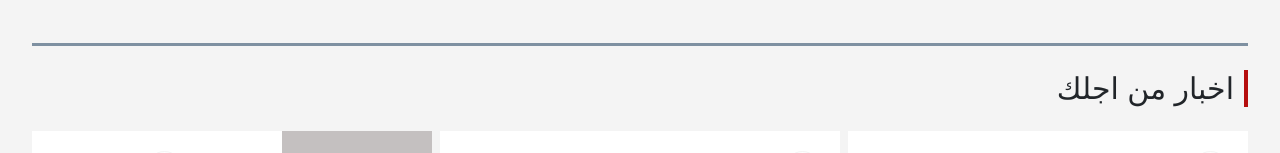
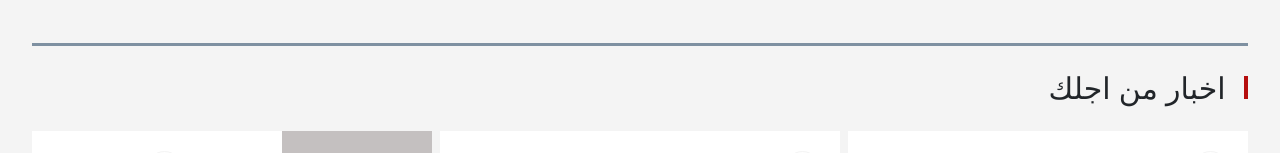
Before and after one commit to mwafy092/news-gate-landing-page, a Vue app: page / in a window 1280 px wide. Shown: the part 528-681 px from the top of the page. Built offline with nearby package versions, Linux system fonts and the light colour scheme; a web font is replaced by a local one.

Commit message:
fix border before title

```diff
--- a/src/styles/news-for-you.scss
+++ b/src/styles/news-for-you.scss
@@ -21,8 +21,10 @@
     border-top: 3px solid #7e90a1;
     padding: 20px 0;
     .section__title__border {
-        height: 10px;
-        border: 2px solid #b50d0d;
+        height: 23px;
+        width: 4px;
+        display: inline-block;
+        background-color: #b50d0d;
         margin-left: 10px;
     }
 }
```
